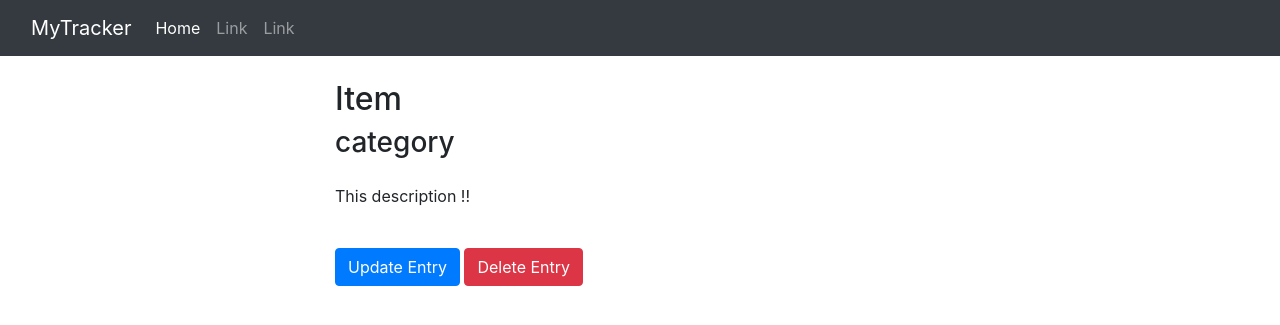
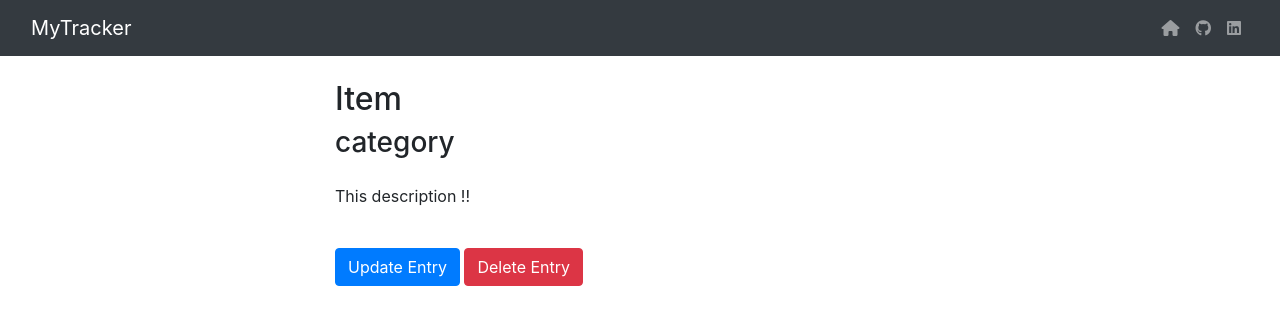
Before and after one commit to Mmarcos01/django-tracker, a Django app: page /1/ in a window 1280 px wide. Shown: the top 325 px of the page. Run offline with Django 3.2, Linux system fonts and the light colour scheme; data comes from the database, SQL or seed files in the repository.

Commit message:
added: soc links, styling

```diff
--- a/templates/base.html
+++ b/templates/base.html
@@ -7,35 +7,30 @@
     <meta http-equiv="X-UA-Compatible" content="IE=edge">
     <meta name="viewport" content="width=device-width, initial-scale=1.0">
     <link rel="stylesheet" href="https://cdn.jsdelivr.net/npm/bootstrap@4.5.3/dist/css/bootstrap.min.css" integrity="sha384-TX8t27EcRE3e/ihU7zmQxVncDAy5uIKz4rEkgIXeMed4M0jlfIDPvg6uqKI2xXr2" crossorigin="anonymous">
-    <!-- <link rel="stylesheet" href="{% static 'css/tracker.css' %}"> -->
+    <link rel="stylesheet" href="https://cdnjs.cloudflare.com/ajax/libs/font-awesome/6.0.0-beta2/css/all.min.css" integrity="sha512-YWzhKL2whUzgiheMoBFwW8CKV4qpHQAEuvilg9FAn5VJUDwKZZxkJNuGM4XkWuk94WCrrwslk8yWNGmY1EduTA==" crossorigin="anonymous" referrerpolicy="no-referrer" />
     <title>Tracker</title>
 </head>
 
 <header>
+
   <nav class="navbar navbar-expand-lg navbar-dark bg-dark">
     <div class="container-fluid">
       <a class="navbar-brand" href="{% url 'track_list' %}">MyTracker</a>
-    <button class="navbar-toggler" type="button" data-bs-toggle="collapse" data-bs-target="#navbarSupportedContent" aria-controls="navbarSupportedContent" aria-expanded="false" aria-label="Toggle navigation">
-      <span class="navbar-toggler-icon"></span>
-    </button>
-    <div class="collapse navbar-collapse" id="navbarSupportedContent">
         <ul class="navbar-nav me-auto mb-2 mb-lg-0">
             <li class="nav-item">
-          <a class="nav-link active" aria-current="page" href="{% url 'track_list' %}">Home</a>
+              <a class="nav-link" aria-current="page" href="{% url 'track_list' %}" data-toggle="tooltip" data-placement="bottom" title="home"><i class="fas fa-home"></i></a>
             </li>
             <li class="nav-item">
-          <a class="nav-link" href="#">Link</a>
+              <a class="nav-link" href="https://github.com/Mmarcos01" data-toggle="tooltip" data-placement="bottom" title="My Github"><i class="fab fa-github"></i></a>
             </li>
             <li class="nav-item">
-          <a class="nav-link" href="#">Link</a>
+              <a class="nav-link" href="https://www.linkedin.com/in/marie-marcos/" data-toggle="tooltip" data-placement="bottom" title="My LinkedIn"><i class="fab fa-linkedin"></i></a>
             </li>
         </ul>
       </div>
     </div>
   </nav>
-    <nav>
 
-    </nav>
 </header>
 
 <body>
--- a/templates/track-delete.html
+++ b/templates/track-delete.html
@@ -1,6 +1,7 @@
 {% extends 'base.html'%}
 
 {% block content%}
+
     <div class="col-lg-6 offset-lg-4 my-5">
         <h1>Delete this entry?</h1>
         <h2> {{track.title}} </h2>
@@ -10,4 +11,5 @@
             <button class="btn btn-danger mt-3">Delete</button>
         </form>
     </div>
+
 {% endblock content%}
--- a/templates/track-detail.html
+++ b/templates/track-detail.html
@@ -1,6 +1,7 @@
 {% extends 'base.html'%}
 
 {% block content %}
+
     <div class="col-lg-6 offset-lg-3 mt-4">
         <h2>{{ track.title }}</h2>
         <h3>{{ track.category }}</h3>
@@ -8,4 +9,5 @@
         <a class="btn btn-primary my-3" href="{% url 'track_update' track.pk %}">Update Entry</a>
         <a class="btn btn-danger"href="{% url 'track_delete' track.pk %}">Delete Entry</a>
     </div>
+
 {% endblock content %}
--- a/templates/track-list.html
+++ b/templates/track-list.html
@@ -2,7 +2,6 @@
 
 {% block content %}
 
-<!-- <div class="mx-auto" style="width: 400px;"> -->
   <div class="col-lg-6 offset-lg-3">
     <div class="my-4 mx-5">
         <h1>List of Entries</h1>
@@ -22,6 +21,4 @@
     </ul>
   </div>
 
-
-<!-- </div> -->
 {% endblock content %}
--- a/templates/track-update.html
+++ b/templates/track-update.html
@@ -3,6 +3,7 @@
 {% load crispy_forms_tags %}
 
 {% block content %}
+
 <div class="my-4 mx-5">
     <form = action="" method="POST" class="col-lg-6 offset-lg-3">
         {% csrf_token %}
@@ -15,4 +16,5 @@
         </div>
         </form>
 </div>
+
 {% endblock content %}
--- a/tracker/static/css/tracker.css
+++ /dev/null
@@ -1,3 +0,0 @@
-h1 {
-    color: #C25100;
-}
```
Also changed, not shown: templates/track-create.html (+4 -3 lines). Lines whose indentation alone changed are shown as unchanged.
